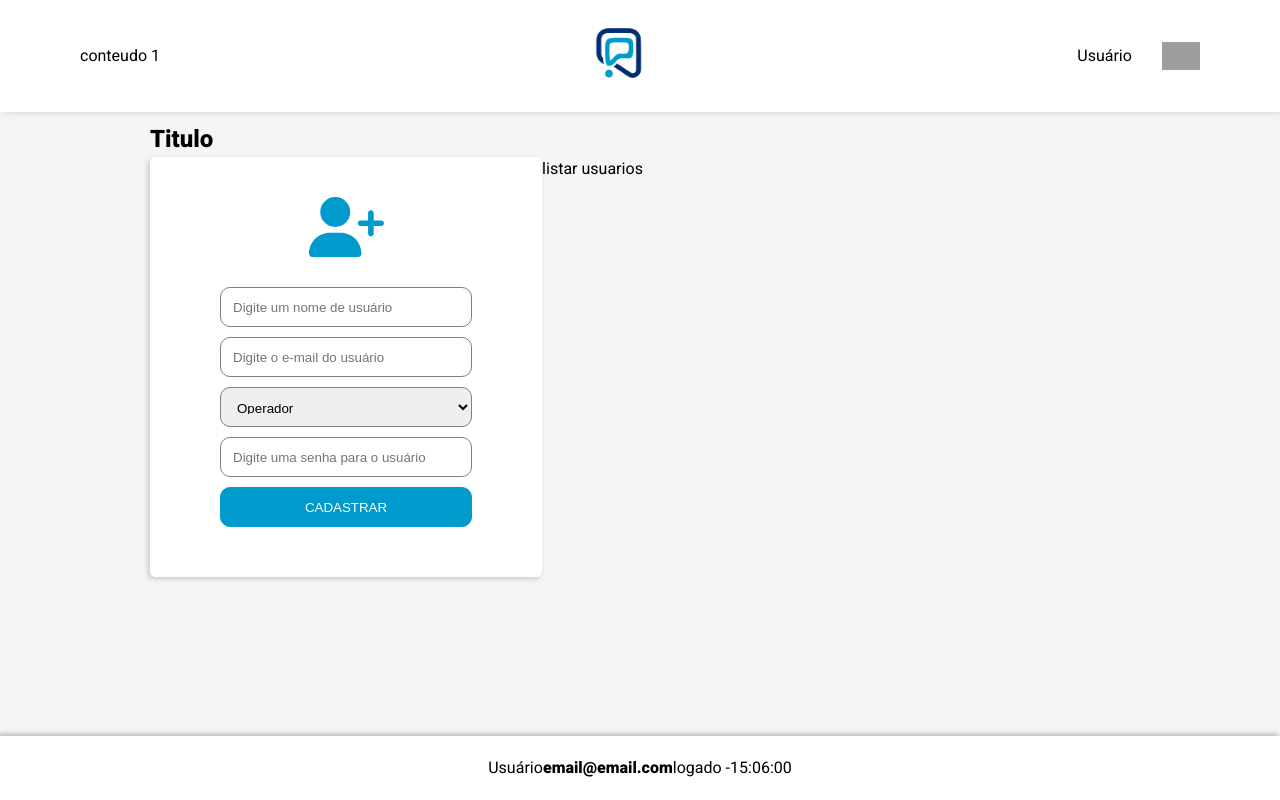
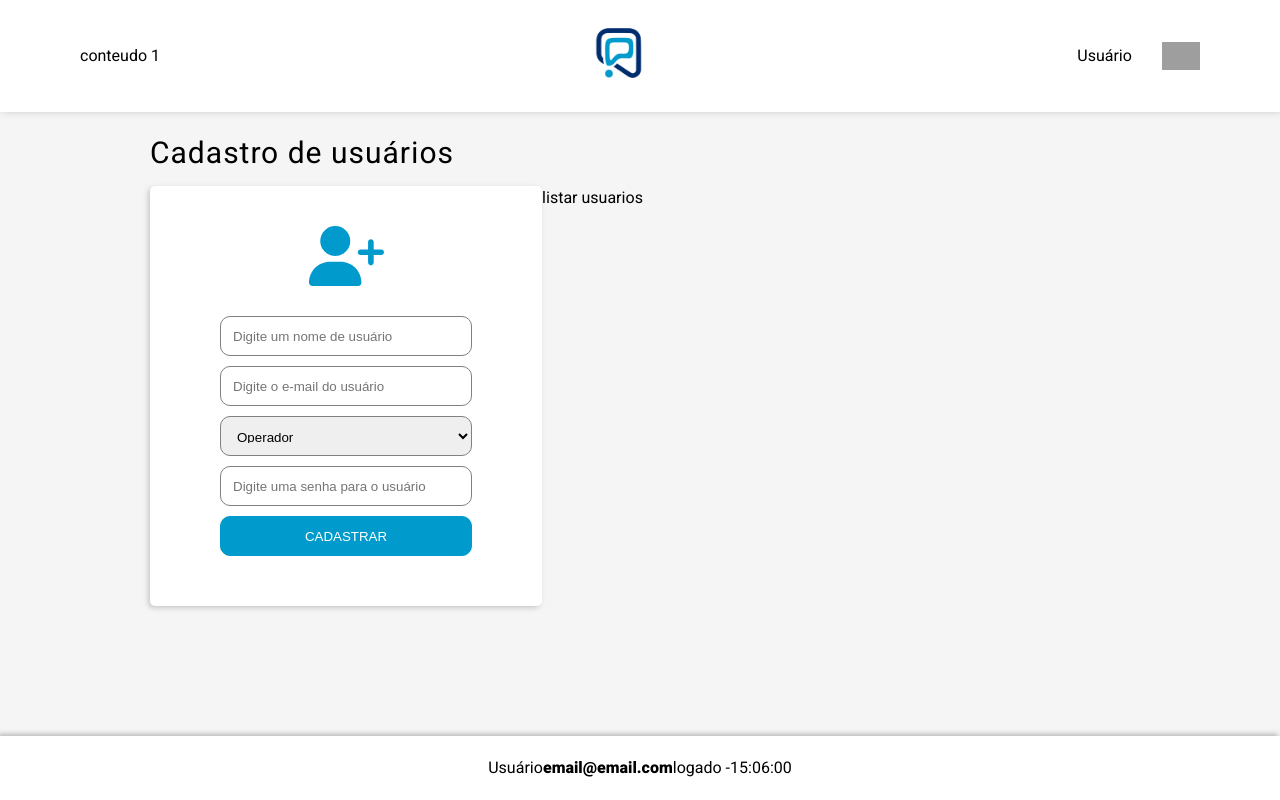
Before and after one commit to Paulo-DevTallos/desafio-tallos-frontend, a Vue app: page /contacts in a window 1280 px wide. Built offline with nearby package versions, Linux system fonts and the light colour scheme; grey boxes are pictures that could not be loaded.

Commit message:
estilizando componente de titulo

```diff
--- /dev/null
+++ b/src/assets/components/typography.css
@@ -0,0 +1,9 @@
+.title {
+    padding: 10px 0;
+}
+
+.title h2 {
+    font-weight: 400;
+    font-size: 30px;
+    letter-spacing: 1px;
+}
--- a/src/components/components-users/Typography.vue
+++ b/src/components/components-users/Typography.vue
@@ -1,11 +1,18 @@
 <template>
-  <div>
-    <h2>Titulo</h2>
+  <div class="title">
+    <h2>{{ title }}</h2>
   </div>
 </template>
 
 <script>
 export default {
-  name: 'Typography'
+  name: 'Typography',
+  props: {
+    title: String,
+  }
 }
 </script>
+
+<style scoped>
+  @import '../../assets/components/typography.css';
+</style>
--- a/src/pages/user-pages/Contacts.vue
+++ b/src/pages/user-pages/Contacts.vue
@@ -1,7 +1,7 @@
 <template>
   <HeaderUser />
     <main id="bg-color">
-      <Typography />
+      <Typography :title="title" />
       <div class="container-contacts">
         <div class="container-form">
           <form action="">
@@ -39,7 +39,12 @@ export default {
     HeaderUser,
     FooterUser,
     Typography
-}
+  },
+  data() {
+    return {
+      title: 'Cadastro de usuários'
+    }
+  }
 }
 </script>
 <style scoped>
```
